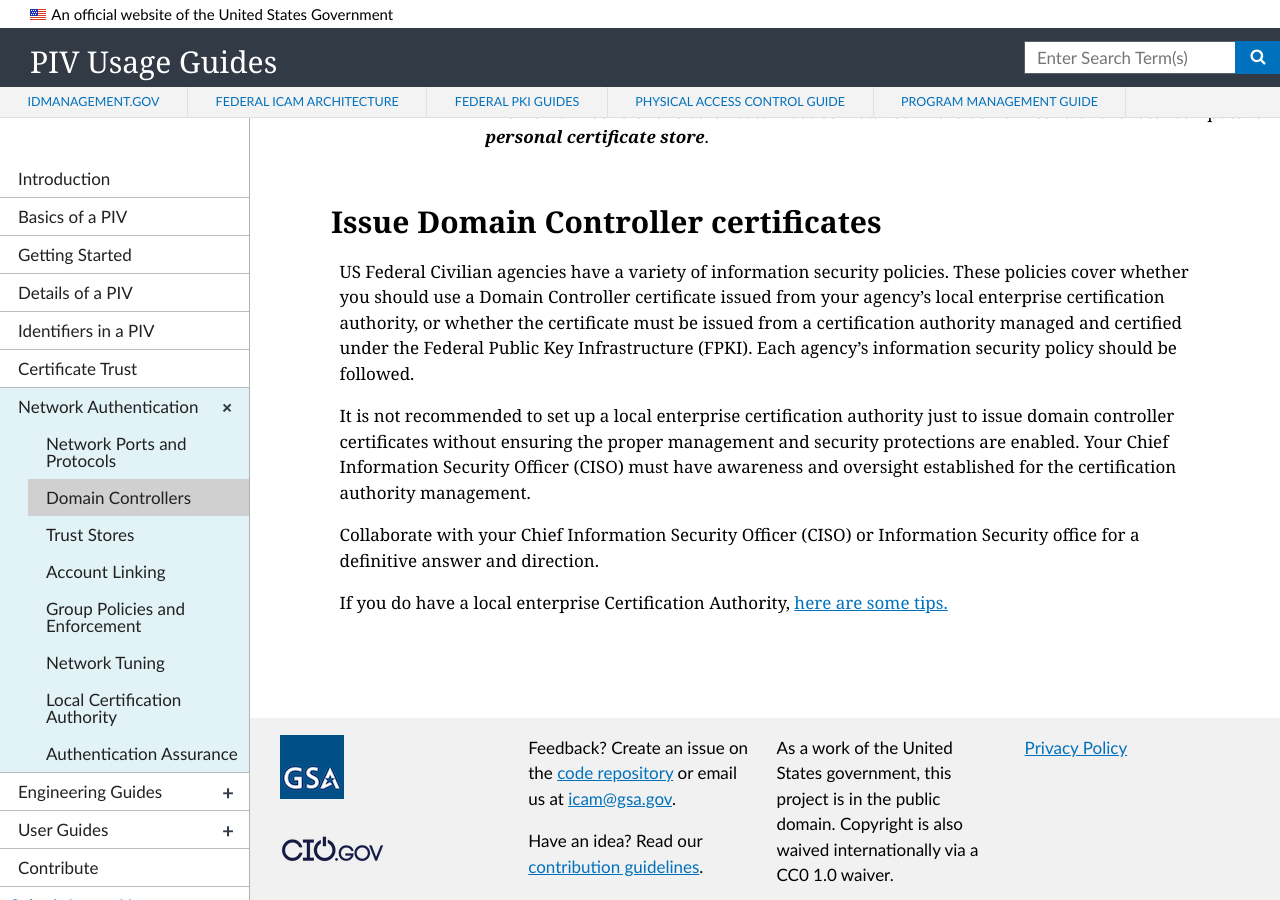
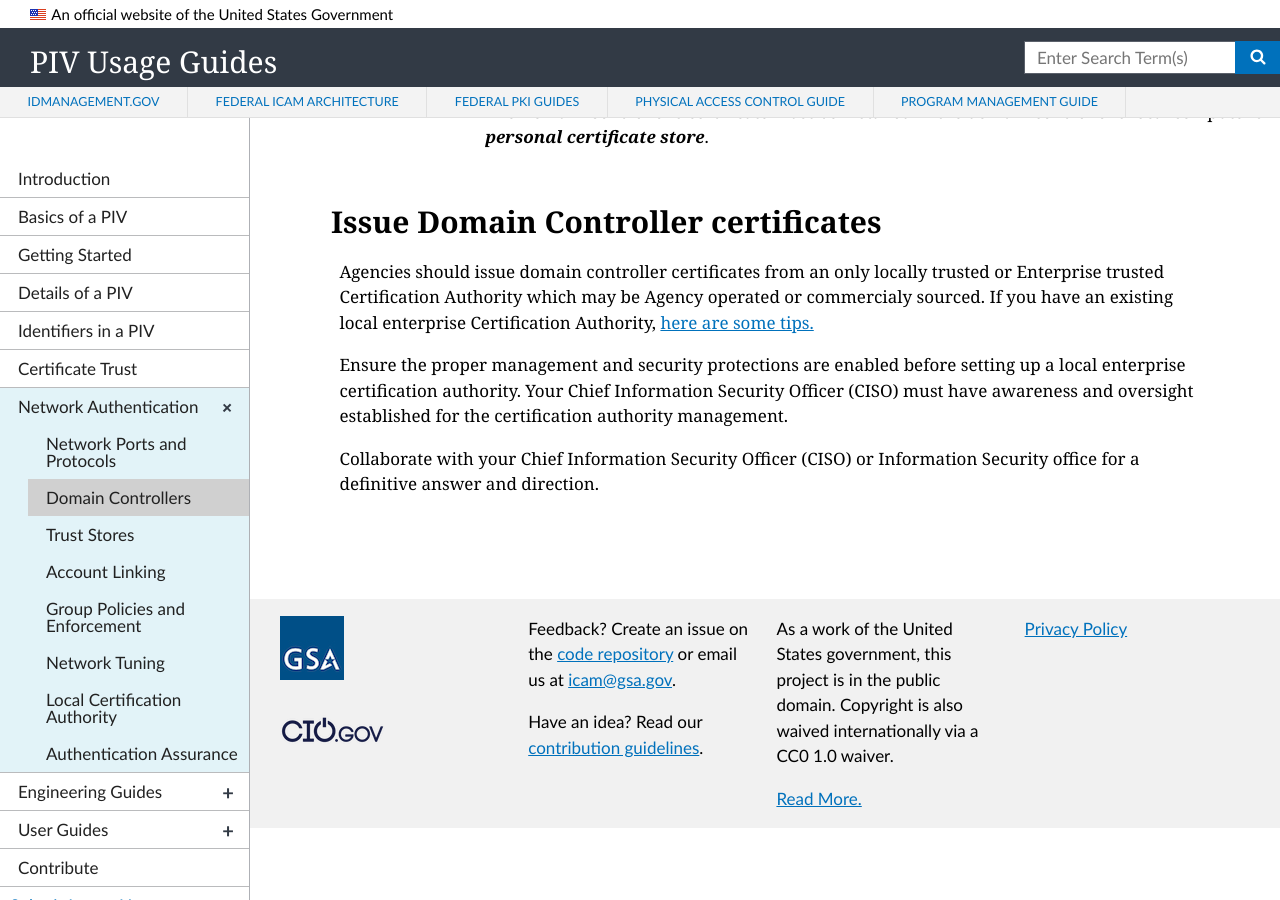
Before and after one commit to GSA/piv-guides, a Jekyll site: the page built from _networkconfig/02_domaincontrollers.md, in a window 1280 px wide and 900 px high, scrolled down 1351 px. Built offline with Jekyll 4.4.1, drawn with Linux system fonts in a browser that asks for light colours; nearby versions of some CDN libraries; library files that are not in the unit come from our copies; a script that is not in the unit is left out.

Commit message:
Remove FPKI references
Fixes #261

```diff
--- a/_networkconfig/02_domaincontrollers.md
+++ b/_networkconfig/02_domaincontrollers.md
@@ -44,10 +44,8 @@
 
 ## Issue Domain Controller certificates
 
-US Federal Civilian agencies have a variety of information security policies.  These policies cover whether you should use a Domain Controller certificate issued from your agency's local enterprise certification authority, or whether the certificate must be issued from a certification authority managed and certified under the Federal Public Key Infrastructure (FPKI).  Each agency's information security policy should be followed.
+Agencies should issue domain controller certificates from an only locally trusted or Enterprise trusted Certification Authority which may be Agency operated or commercialy sourced. If you have an existing local enterprise Certification Authority, [here are some tips.]({{site.baseurl}}/networkconfig/localca/)
 
-It is not recommended to set up a local enterprise certification authority just to issue domain controller certificates without ensuring the proper management and security protections are enabled.  Your Chief Information Security Officer (CISO) must have awareness and oversight established for the certification authority management.
+Ensure the proper management and security protections are enabled before setting up a local enterprise certification authority.  Your Chief Information Security Officer (CISO) must have awareness and oversight established for the certification authority management.
 
 Collaborate with your Chief Information Security Officer (CISO) or Information Security office for a definitive answer and direction.
-
-If you do have a local enterprise Certification Authority, [here are some tips.]({{site.baseurl}}/networkconfig/localca/)
```
